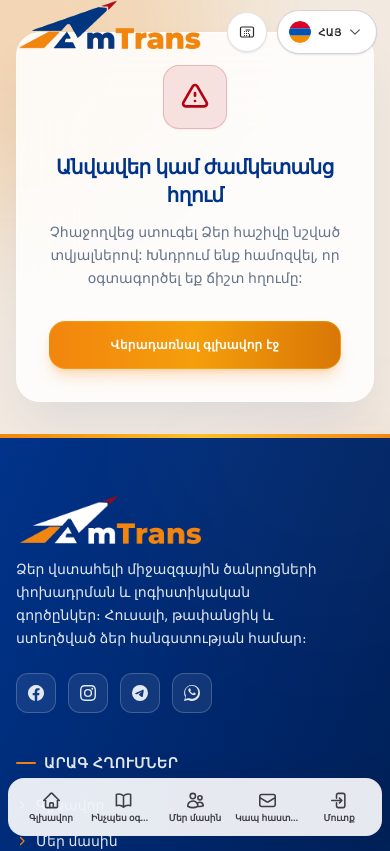
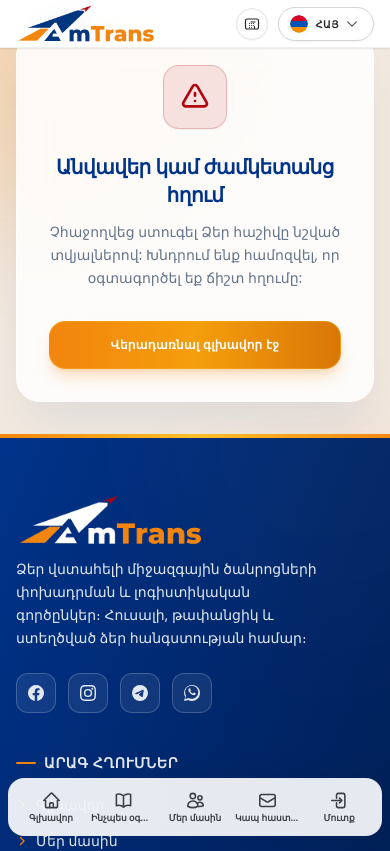
Before and after one commit to seyran2002/AmTrans, a Nuxt app: page /auth/verify in a window 390 px wide. Shown: the top 851 px of the page. Built offline with nearby package versions, Linux system fonts and the light colour scheme.

Commit message:
fix appHeader in mobile time

```diff
--- a/app/components/AppHeader.vue
+++ b/app/components/AppHeader.vue
@@ -40,7 +40,7 @@ const isTransparent = computed(() => {
   <header class="fixed top-0 left-0 right-0 z-50 w-full transition-all duration-500">
     <!-- White background with subtle shadow on scroll (Desktop only) -->
     <div
-      class="absolute inset-0 transition-all duration-500 hidden lg:block pointer-events-none"
+      class="absolute inset-0 transition-all duration-500 block pointer-events-none"
       :class="
         isTransparent
           ? 'opacity-0 bg-transparent'
@@ -50,15 +50,15 @@ const isTransparent = computed(() => {
 
     <!-- Header Content Container -->
     <div class="relative max-w-7xl mx-auto px-4 sm:px-6 lg:px-8">
-      <div class="flex items-center justify-between h-16 sm:h-20">
+      <div class="flex items-center justify-between h-12 sm:h-20">
 
         <!-- ── Logo ── -->
         <NuxtLink
           to="/"
-          class="relative z-10 flex items-center shrink-0 min-h-[48px] outline-none select-none focus-visible:ring-2 focus-visible:ring-primary rounded-xl"
+          class="relative z-10 flex items-center shrink-0 min-h-8 sm:min-h-12 outline-none select-none focus-visible:ring-2 focus-visible:ring-primary rounded-xl"
           aria-label="AmTrans Logistics Homepage"
         >
-          <img src="~/assets/logo.png" fetchpriority="high" alt="AmTrans Logo" class="h-16" />
+          <img src="~/assets/logo.png" fetchpriority="high" alt="AmTrans Logo" class="translate-y-[10%] h-12 sm:h-16" />
         </NuxtLink>
 
         <!-- ── Desktop Navigation ── -->
@@ -99,7 +99,7 @@ const isTransparent = computed(() => {
             type="button"
             @click="isCalculatorOpen = true"
             :class="[
-              'group flex items-center justify-center w-10 h-10 rounded-full transition-all duration-300 outline-none select-none border cursor-pointer focus-visible:ring-2 focus-visible:ring-primary focus-visible:outline-none',
+              'group flex items-center justify-center w-8 h-8 sm:w-10 sm:h-10 rounded-full transition-all duration-300 outline-none select-none border cursor-pointer focus-visible:ring-2 focus-visible:ring-primary focus-visible:outline-none',
               isTransparent
                 ? 'bg-white/70 backdrop-blur-md border-zinc-200/80 text-zinc-800 hover:text-primary hover:bg-white hover:border-zinc-300 shadow-sm'
                 : 'bg-white border-zinc-200 text-zinc-800 hover:text-primary hover:bg-zinc-50 hover:border-zinc-300 shadow-sm',
--- a/app/components/LanguageSelector.vue
+++ b/app/components/LanguageSelector.vue
@@ -17,7 +17,7 @@ const { locales, currentLocale, currentLanguage, isOpen, menuRef, toggle, select
     <button
       @click="toggle"
       :class="[
-        'group flex items-center gap-1.5 px-2.5 py-1.5 min-h-[44px] rounded-full transition-all duration-300 outline-none select-none border focus-visible:ring-2 focus-visible:ring-primary focus-visible:outline-none cursor-pointer',
+        'group flex items-center gap-1.5 px-2.5 py-1.5 min-h-8 md:min-h-[44px] rounded-full transition-all duration-300 outline-none select-none border focus-visible:ring-2 focus-visible:ring-primary focus-visible:outline-none cursor-pointer',
         isTransparent
           ? 'bg-white/80 backdrop-blur-md border-zinc-300 text-zinc-800 hover:bg-white hover:border-zinc-400 shadow-sm'
           : 'bg-white border-zinc-300 text-zinc-800 hover:bg-zinc-50 hover:border-zinc-400 shadow-sm',
@@ -28,7 +28,7 @@ const { locales, currentLocale, currentLanguage, isOpen, menuRef, toggle, select
     >
       <!-- Circular Flag -->
       <span
-        class="w-6 h-6 lg:w-7 lg:h-7 rounded-full overflow-hidden flex-shrink-0 shadow-sm transition-transform duration-300 group-hover:scale-110 border border-white/20"
+        class="w-5 h-5 sm:w-6 sm:h-6 lg:w-7 lg:h-7 rounded-full overflow-hidden flex-shrink-0 shadow-sm transition-transform duration-300 group-hover:scale-110 border border-white/20"
         v-html="currentLocale?.flag"
       />
 
```
